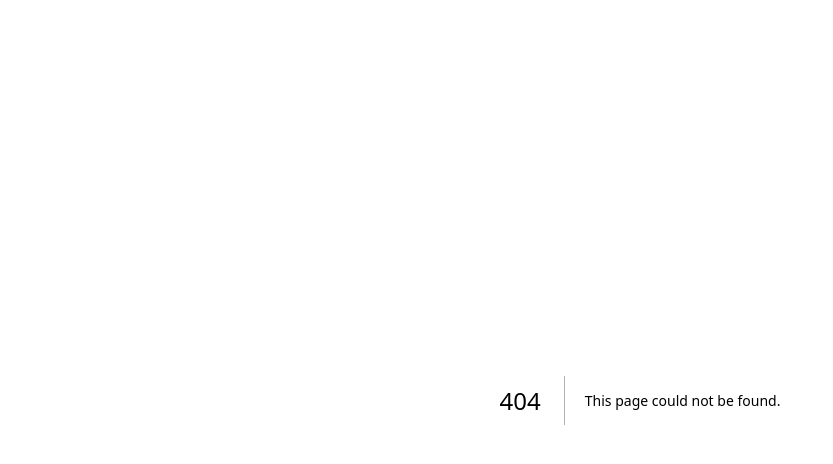
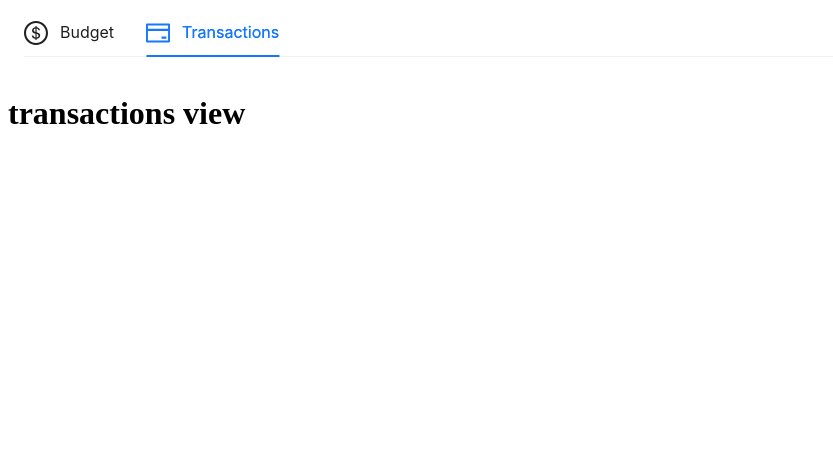
Before and after one commit to rising-pixels/budget-planner, a Next.js app: page /transactions in a window 1280 px wide. Before the commit this address had no page. Shown: the top 464 px of the page, without its empty margins (0-833 px from the left). Built offline with nearby package versions, Linux system fonts and the light colour scheme.

Commit message:
Add navbar for layout, add transactions page

```diff
--- /dev/null
+++ b/src/common/Navbar/Navbar.tsx
@@ -0,0 +1,26 @@
+import React from "react";
+import { items } from "./items";
+import { Tabs } from "antd";
+import { useRouter } from "next/router";
+import styled from "@emotion/styled";
+
+const NavStyled = styled.nav`
+  padding: 0 16px;
+`;
+
+export const Navbar = () => {
+  const router = useRouter();
+  const onChange = (key: string) => {
+    router.push(key);
+  };
+
+  return (
+    <NavStyled>
+      <Tabs
+        defaultActiveKey={router.pathname}
+        items={items}
+        onChange={onChange}
+      />
+    </NavStyled>
+  );
+};
--- /dev/null
+++ b/src/common/Navbar/items.tsx
@@ -0,0 +1,33 @@
+import { DollarOutlined, CreditCardOutlined } from "@ant-design/icons";
+import styled from "@emotion/styled";
+
+const SpanStyled = styled.span`
+  font-size: 16px;
+`;
+
+const DivStyled = styled.div`
+  display: flex;
+  align-items: center;
+  font-size: 24px;
+`;
+
+export const items = [
+  {
+    key: "/",
+    label: (
+      <DivStyled>
+        <DollarOutlined />
+        <SpanStyled>Budget</SpanStyled>
+      </DivStyled>
+    ),
+  },
+  {
+    key: "/transactions",
+    label: (
+      <DivStyled>
+        <CreditCardOutlined />
+        <SpanStyled>Transactions</SpanStyled>
+      </DivStyled>
+    ),
+  },
+];
--- /dev/null
+++ b/src/layout.tsx
@@ -0,0 +1,10 @@
+import { Navbar } from "./common/Navbar/Navbar";
+
+export const Layout = ({ children }) => {
+  return (
+    <>
+      <Navbar />
+      <main>{children}</main>
+    </>
+  );
+};
--- a/src/pages/_app.tsx
+++ b/src/pages/_app.tsx
@@ -1,6 +1,7 @@
 import React from "react";
 import { ThemeProvider } from "@emotion/react";
 import { theme } from "antd";
+import { Layout } from "../layout";
 
 const { useToken } = theme;
 
@@ -9,7 +10,9 @@ function App({ Component, pageProps }) {
 
   return (
     <ThemeProvider theme={token}>
-      <Component {...pageProps} />
+      <Layout>
+        <Component {...pageProps} />
+      </Layout>
     </ThemeProvider>
   );
 }
--- /dev/null
+++ b/src/pages/transactions.tsx
@@ -0,0 +1,17 @@
+import React from "react";
+import { Transactions } from "../transactions/Transactions";
+import Head from "next/head";
+
+const transactions = () => {
+  return (
+    <>
+      <Head>
+        <title>Transactions | Budget Planner</title>
+      </Head>
+      <Transactions />
+    </>
+  );
+};
+
+// eslint-disable-next-line import/no-default-export
+export default transactions;
--- /dev/null
+++ b/src/transactions/Transactions.tsx
@@ -0,0 +1,5 @@
+import React from "react";
+
+export const Transactions = () => {
+  return <h1>transactions view</h1>;
+};
```
